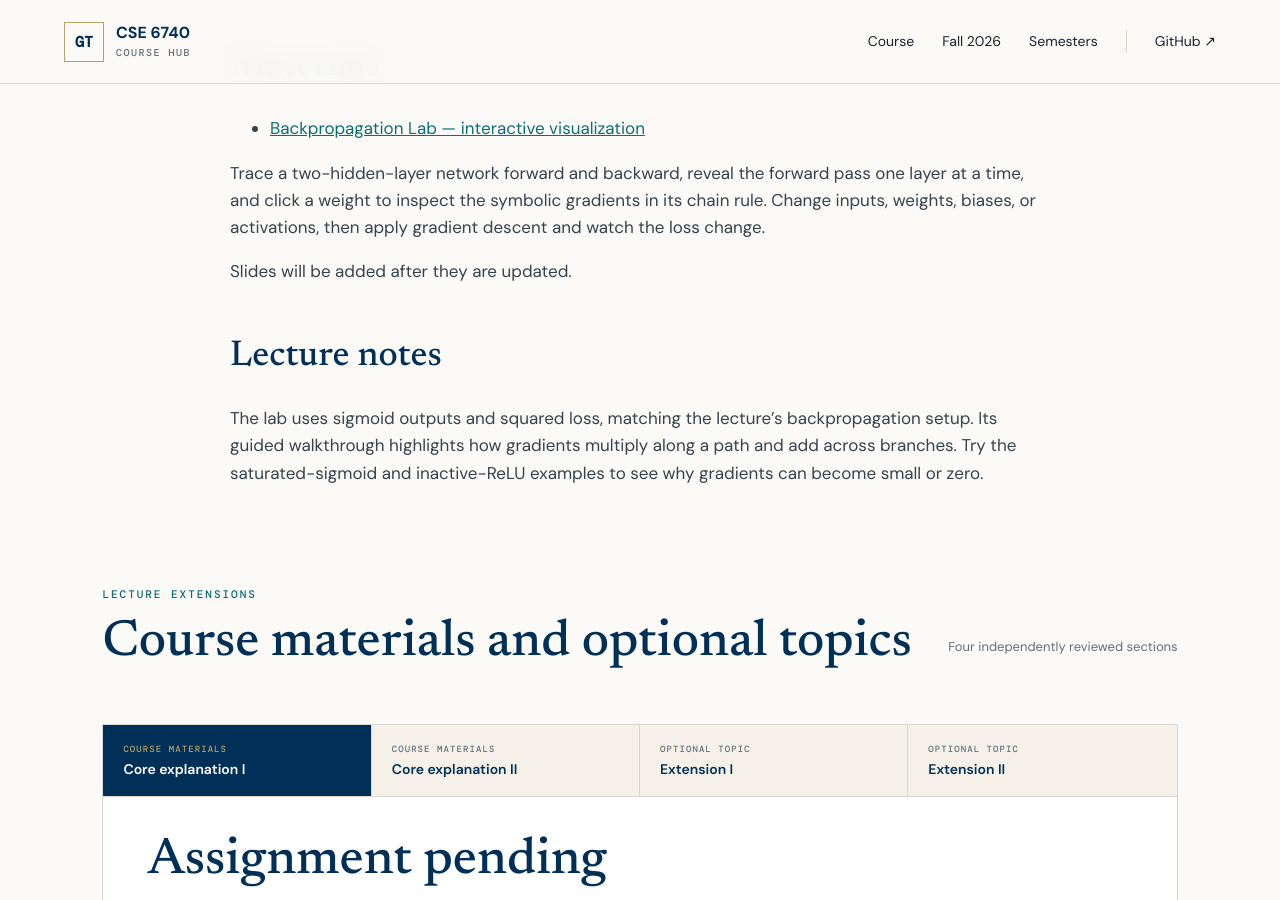
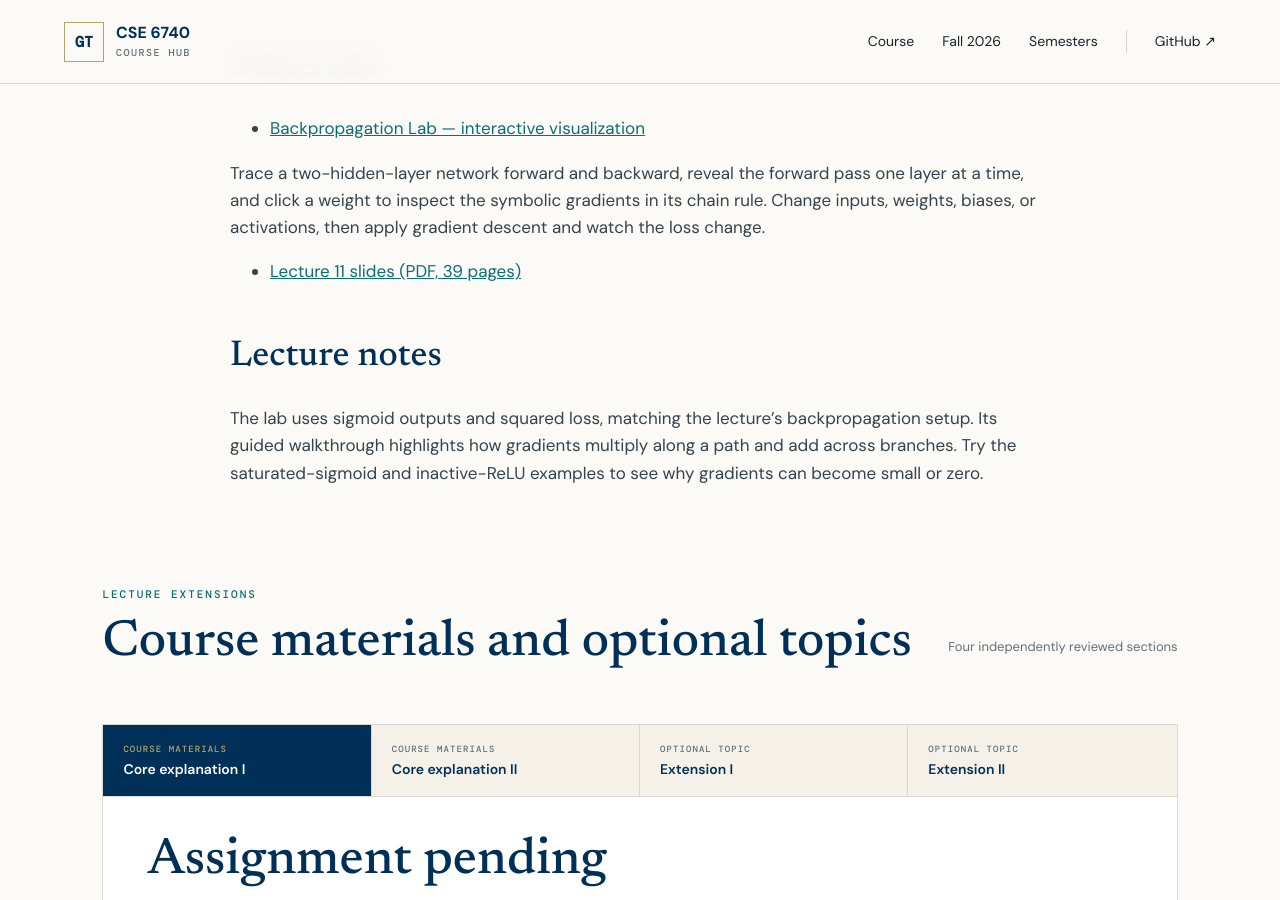
Before and after one commit to GT-KOALA/Gatech-CSE6740, a Jekyll site: the page built from _lectures/fall-2026/11-neural-networks.md, in a window 1280 px wide and 900 px high, scrolled down 716 px. Built offline with Jekyll 4.4.1, drawn with Linux system fonts in a browser that asks for light colours.

Commit message:
Add lecture 11 neural networks slides

```diff
--- a/_lectures/fall-2026/11-neural-networks.md
+++ b/_lectures/fall-2026/11-neural-networks.md
@@ -17,7 +17,7 @@ status: published
 
 Trace a two-hidden-layer network forward and backward, reveal the forward pass one layer at a time, and click a weight to inspect the symbolic gradients in its chain rule. Change inputs, weights, biases, or activations, then apply gradient descent and watch the loss change.
 
-Slides will be added after they are updated.
+- [Lecture 11 slides (PDF, 39 pages)]({{ '/assets/semesters/fall-2026/lectures/11/lecture-11-neural-networks.pdf' | relative_url }})
 
 ## Lecture notes
 
```
Also changed, not shown: 1 other file.
